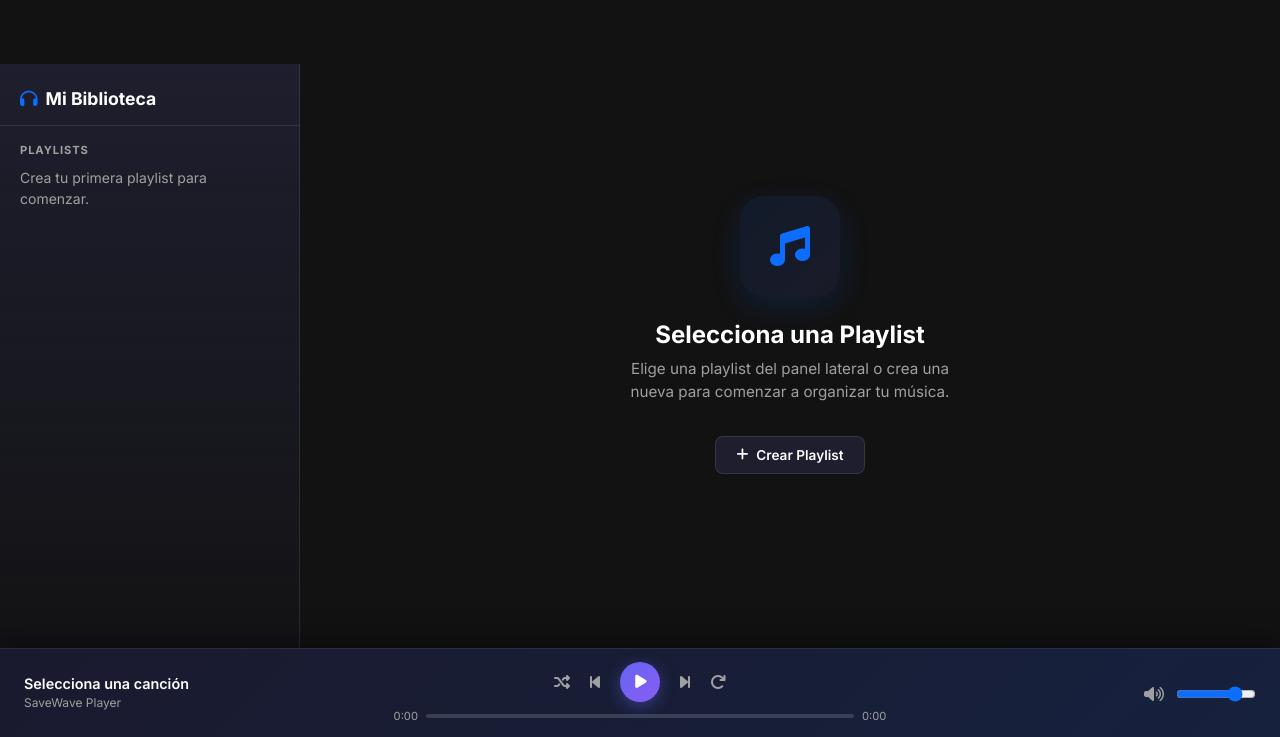
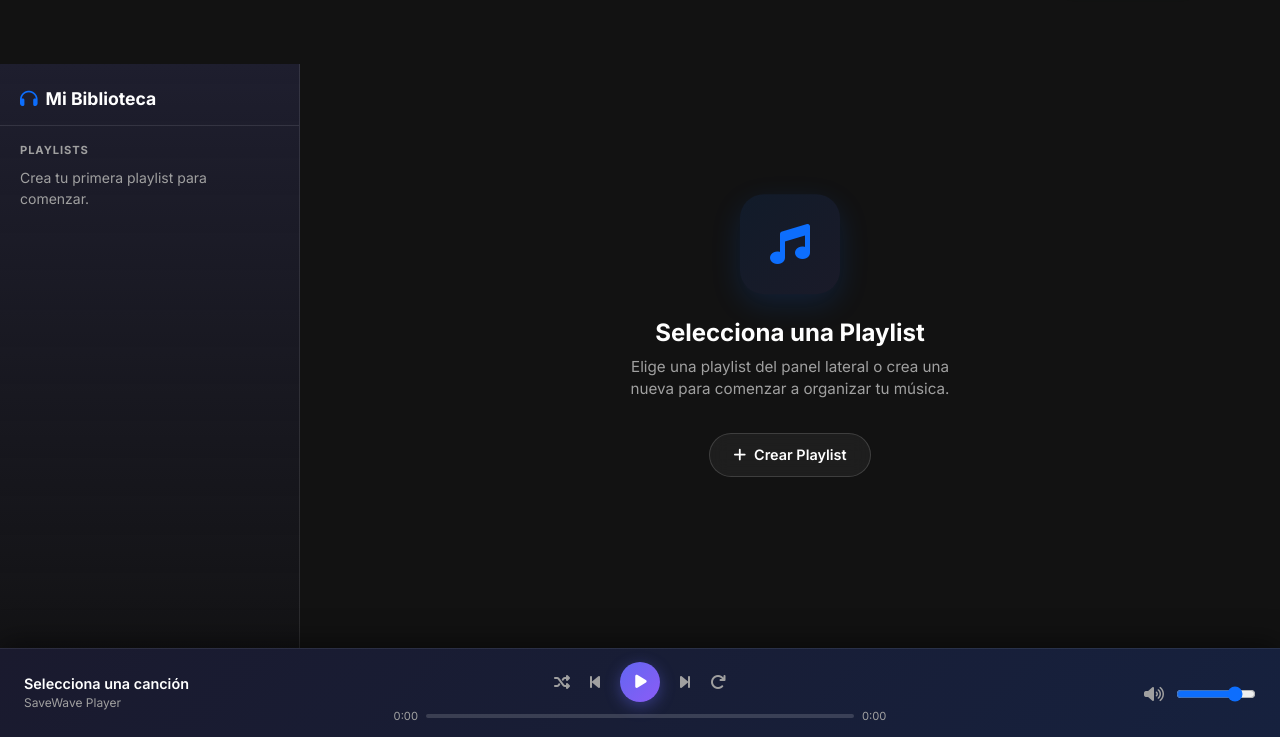
Before and after one commit to SantiagoSerna76/SaveWave, a Flask app: template templates/playlists.html in a window 1280 px wide. Shown: the part 62-799 px from the top of the page. Run offline with Flask 3, Linux system fonts and the light colour scheme; the template is opened without the code that fills it, so the values that code supplies are empty; some libraries are stand-ins or nearby versions.

Commit message:
Redesign main btn-action buttons in playlist

```diff
--- a/templates/playlists.html
+++ b/templates/playlists.html
@@ -293,23 +293,27 @@
     }
 
     .btn-action {
-        padding: 8px 20px;
-        border-radius: 8px;
-        border: 1px solid var(--card-border);
-        background: var(--card-bg);
+        padding: 10px 24px;
+        border-radius: 50px;
+        border: 1px solid rgba(255,255,255,0.15);
+        background: rgba(255,255,255,0.05);
         color: var(--text-color);
-        font-size: 0.85rem;
+        font-size: 0.9rem;
         font-weight: 600;
         cursor: pointer;
-        transition: all 0.2s;
-        display: flex;
+        transition: all 0.3s cubic-bezier(0.4, 0, 0.2, 1);
+        display: inline-flex;
         align-items: center;
         gap: 8px;
+        backdrop-filter: blur(10px);
     }
 
     .btn-action:hover {
-        border-color: var(--text-muted);
-        background: var(--light-bg);
+        border-color: rgba(99,102,241,0.5);
+        background: rgba(99,102,241,0.15);
+        color: #fff;
+        transform: translateY(-2px);
+        box-shadow: 0 8px 20px rgba(0,0,0,0.2);
     }
 
     /* Tracklist */
@@ -749,8 +753,8 @@
     body.light-mode .pl-header { border-bottom-color: rgba(0,0,0,0.08); }
     body.light-mode .pl-meta h1 { color: #1e1e2e; }
     body.light-mode .pl-meta .pl-stats { color: #6b7280; }
-    body.light-mode .btn-action { border-color: rgba(0,0,0,0.1); background: #fff; color: #1e1e2e; box-shadow: 0 2px 5px rgba(0,0,0,0.05); }
-    body.light-mode .btn-action:hover { border-color: rgba(0,0,0,0.2); background: #f9fafb; }
+    body.light-mode .btn-action { border-color: rgba(0,0,0,0.15); background: rgba(0,0,0,0.03); color: #1e1e2e; box-shadow: 0 2px 8px rgba(0,0,0,0.04); }
+    body.light-mode .btn-action:hover { border-color: rgba(99,102,241,0.4); background: rgba(99,102,241,0.08); color: #4f46e5; box-shadow: 0 8px 20px rgba(99,102,241,0.15); }
     body.light-mode .tracklist thead th { border-bottom-color: rgba(0,0,0,0.08); color: #6b7280; }
     body.light-mode .track-title { color: #1e1e2e; }
     body.light-mode .track-row:hover { background-color: rgba(0,0,0,0.03); }
```
